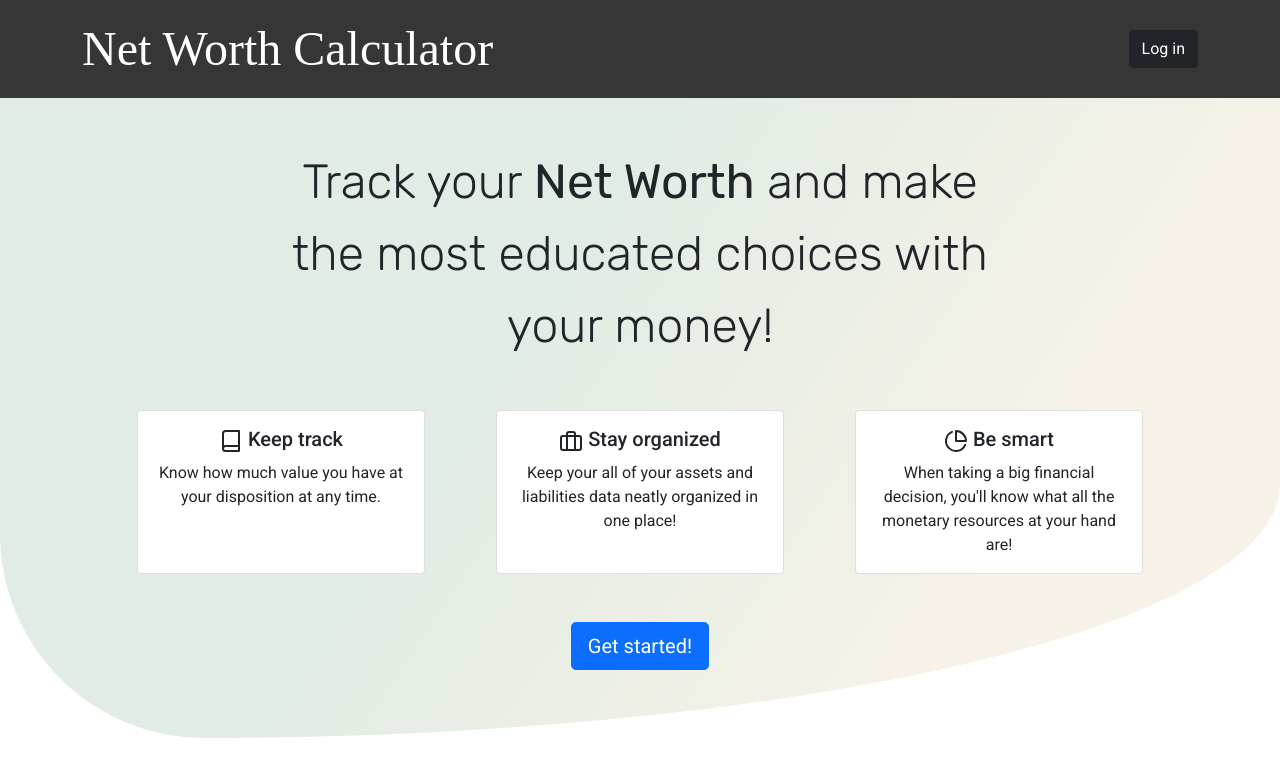
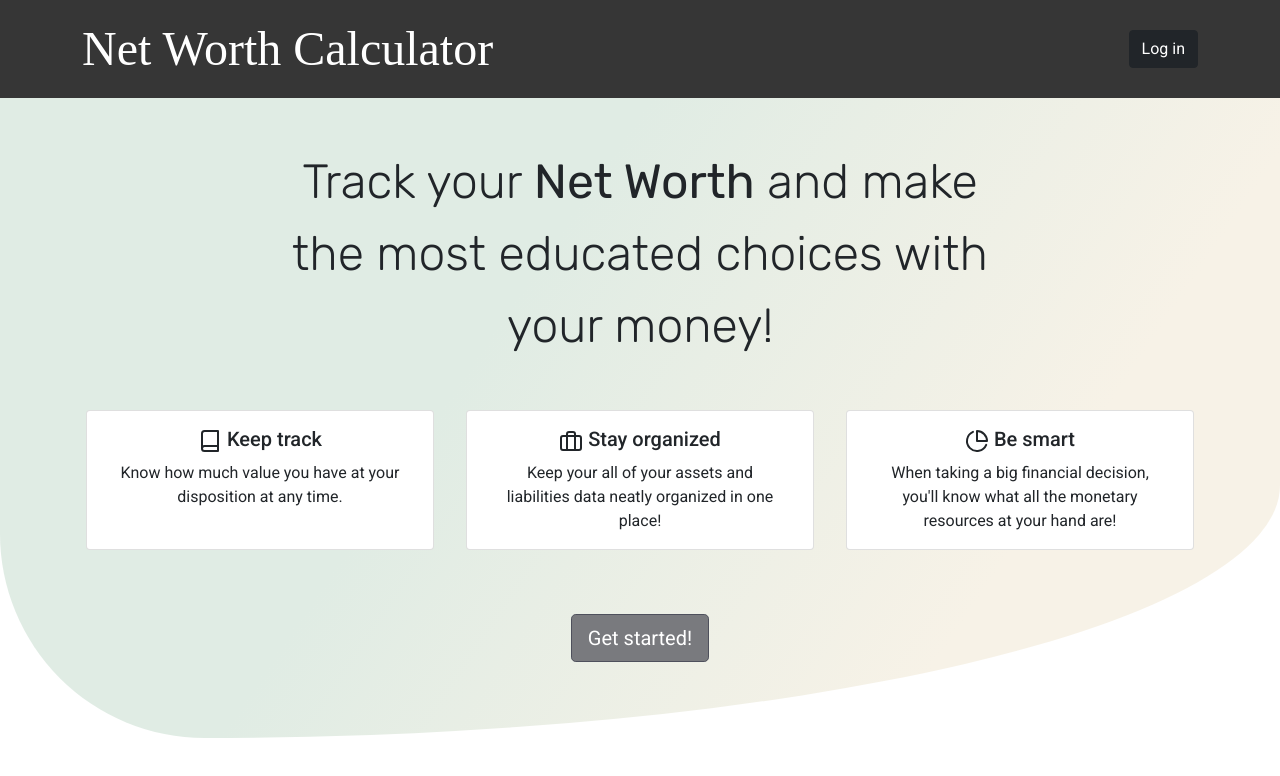
Before and after one commit to canozo/asp.net-react-starter, a React (Create React App) app in the folder NetWorthCalc.Web/Client/: page / in a window 1280 px wide. Shown: the top 776 px of the page. Built offline with nearby package versions, Linux system fonts and the light colour scheme; a web font is replaced by a local one.

Commit message:
Style landing page a little bit more

```diff
--- a/NetWorthCalc.Web/Client/src/components/LandingCard/index.tsx
+++ b/NetWorthCalc.Web/Client/src/components/LandingCard/index.tsx
@@ -9,7 +9,7 @@ interface Props {
 
 const LandingCard: React.FC<Props> = ({ icon, title, text }) => {
   return (
-    <div className="card mx-3 landing-card">
+    <div className="card mx-3 mb-3 landing-card col-md css-fade-slow">
       <div className="card-body text-center">
         <h5 className="card-title">{icon} {title}</h5>
         <p className="card-text">{text}</p>
--- /dev/null
+++ b/NetWorthCalc.Web/Client/src/components/LandingGetStarted/LandingGetStarted.scss
@@ -0,0 +1,8 @@
+.btn.btn-start {
+  background-color: #797a7e;
+  border-color: #4e505c;
+}
+
+.btn.btn-start:hover {
+  background-color: #565b6d;
+}
--- a/NetWorthCalc.Web/Client/src/components/LandingGetStarted/index.tsx
+++ b/NetWorthCalc.Web/Client/src/components/LandingGetStarted/index.tsx
@@ -1,6 +1,7 @@
 import React from 'react';
 import { useAuth0 } from '@auth0/auth0-react';
 import { Link } from 'react-router-dom';
+import './LandingGetStarted.scss';
 
 const LandingGetStarted: React.FC = () => {
   const { isAuthenticated, isLoading, loginWithRedirect } = useAuth0();
@@ -16,13 +17,19 @@ const LandingGetStarted: React.FC = () => {
   if (isAuthenticated) {
     return (
       <Link to="/app">
-        <button type="button" className="btn btn-lg btn-primary mb-5">Get started!</button>
+        <button type="button" className="btn btn-lg btn-dark btn-start mb-5">
+          Get started!
+          </button>
       </Link>
     );
   }
 
   return (
-    <button type="button" className="btn btn-lg btn-primary mb-5" onClick={loginWithRedirect}>
+    <button
+      type="button"
+      className="btn btn-lg btn-dark btn-start mb-5"
+      onClick={loginWithRedirect}
+    >
       Get started!
     </button>
   );
--- a/NetWorthCalc.Web/Client/src/index.scss
+++ b/NetWorthCalc.Web/Client/src/index.scss
@@ -3,3 +3,24 @@ body, html, .root {
   margin: 0;
   font-family: 'Roboto', sans-serif;
 }
+
+.css-fade {
+  animation: opacity-in 1s;
+}
+
+.css-fade-slow {
+  animation: opacity-in 2s;
+}
+
+.css-fade-fast {
+  animation: opacity-in 0.5s;
+}
+
+@keyframes opacity-in {
+  from {
+    opacity: 0;
+  }
+  to {
+    opacity: 1;
+  }
+}
--- a/NetWorthCalc.Web/Client/src/pages/Dashboard/index.tsx
+++ b/NetWorthCalc.Web/Client/src/pages/Dashboard/index.tsx
@@ -1,19 +1,17 @@
-import React, { useEffect, useState } from 'react';
+import React, { useEffect } from 'react';
 import { useAuth0 } from '@auth0/auth0-react';
 
 const Dashboard: React.FC = () => {
-  const [token, setToken] = useState('');
   const { getAccessTokenSilently } = useAuth0();
 
   useEffect(() => {
     getAccessTokenSilently()
-      .then(token => setToken(token))
       .catch(err => console.log(err));
-  }, []);
+  }, []); // eslint-disable-line react-hooks/exhaustive-deps
 
   return (
     <div>
-      Bearer {token}
+      Dashboard
     </div>
   );
 };
--- a/NetWorthCalc.Web/Client/src/pages/Landing/index.tsx
+++ b/NetWorthCalc.Web/Client/src/pages/Landing/index.tsx
@@ -9,14 +9,14 @@ const Landing: React.FC = () => {
   return (
     <>
       <LandingNavBar />
-      <div className="landing-curve">
+      <div className="landing-curve css-fade-fast">
         <div className="container-sm pt-5">
-          <div className="landing-text-container text-wrap text-center">
+          <div className="landing-text-container text-wrap text-center css-fade">
             <p className="landing-title">
               Track your <b>Net Worth</b> and make the most educated choices with your money!
             </p>
           </div>
-          <div className="d-flex mt-5 justify-content-evenly">
+          <div className="d-flex flex-row row mt-5 justify-content-evenly">
             <LandingCard
               icon={<Book />}
               title="Keep track"
```
